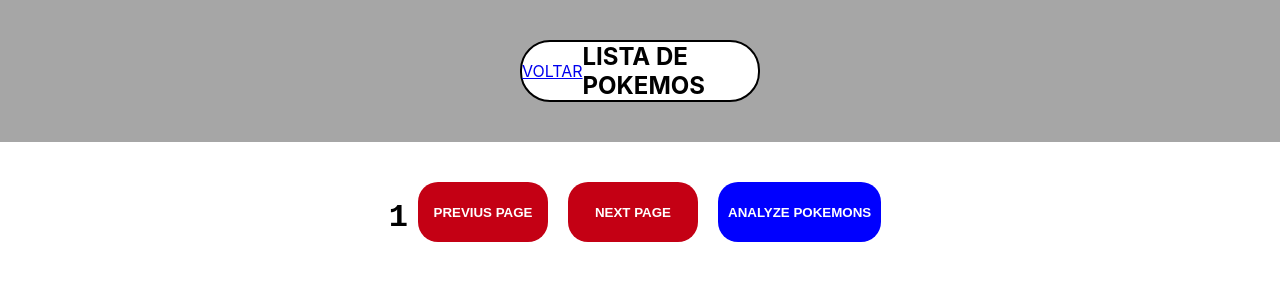
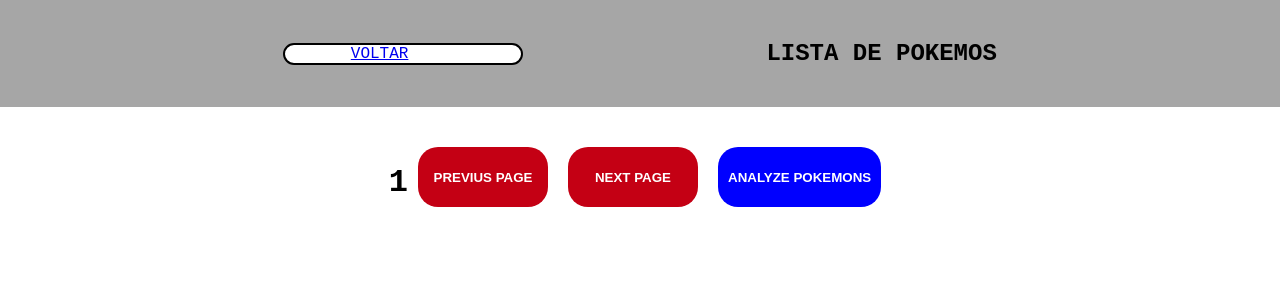
Before and after one commit to ferrariflaviaa/Projeto-Pokdex-, a React (Create React App) app: page /pokedex in a window 1280 px wide. Shown: the top 300 px of the page. Built offline with nearby package versions, Linux system fonts and the light colour scheme.

Commit message:
atualizando o  header

```diff
--- a/src/components/Header/index.js
+++ b/src/components/Header/index.js
@@ -1,6 +1,6 @@
 import { Link, useNavigate } from 'react-router-dom'
-import { PokedexContext, usePokedex} from '../../context';
-import  {Containerr, Empty, StyleB } from'./styled.js'
+import { PokedexContext, usePokedex } from '../../context';
+import { Containerr, Empty, StyleB, StyleList } from './styled.js'
 
 export default function Header({ routeName }) {
 
@@ -15,23 +15,49 @@ export default function Header({ routeName }) {
     return (
         <Containerr>
             {routeName === "home" ? (
+                <>
+                    <StyleList>
+                        {/* <Link to='/pokedex'>VER MINHA POKEDEX</Link> */}
+                        <h2>LISTA DE POKEMOS</h2>
+                        <Empty />
+                    </StyleList>
                     <StyleB>
                         <Link to='/pokedex'>VER MINHA POKEDEX</Link>
+                        {/* <h2>LISTA DE POKEMOS</h2> */}
+                        <Empty />
+                    </StyleB>
+                </>
+            ) : routeName === 'pokedex' ? (
+                <>
+                    <StyleB>
+                        <Link to='/'>VOLTAR</Link>
+                        {/* <h2>Seus POKEMOS</h2> */}
+                        <Empty />
+
+                    </StyleB>
+                    <StyleList>
+                        {/* <Link to='/'>VOLTAR</Link> */}
                         <h2>LISTA DE POKEMOS</h2>
                         <Empty />
-                </StyleB>
-            ) : routeName === 'pokedex' ? (
+                    </StyleList>
+                </>
+            ) : routeName === 'details' ? (
+                <>
                     <StyleB>
                         <Link to='/'>VOLTAR</Link>
+                        {/* <h2>LISTA DE POKEMOS</h2> */}
+                        {/* <button onClick={() => navigateToPokedex(pokemonSelected)}>ADICIONAR/REMOVER DA POKEDEX</button> */}
+                    </StyleB>
+                    <StyleList>
+                        {/* <Link to='/'>VOLTAR</Link> */}
                         <h2>LISTA DE POKEMOS</h2>
-                    <Empty/>
-                </StyleB>
-            ) : routeName === 'details' ? (
+                        {/* <button onClick={() => navigateToPokedex(pokemonSelected)}>ADICIONAR/REMOVER DA POKEDEX</button> */}
+                    </StyleList>
                     <StyleB>
-                    <Link to='/' >VOLTAR</Link>
-                    <h2>LISTA DE POKEMOS</h2>
-                    <button onClick={() => navigateToPokedex(pokemonSelected)}>ADICIONAR/REMOVER DA POKEDEX</button>
-                </StyleB>
+                        {/* <Link to='/'>VOLTAR</Link> */}
+                        {/* <h2>LISTA DE POKEMOS</h2> */}
+                        <a onClick={() => navigateToPokedex(pokemonSelected)}>ADICIONAR/REMOVER DA POKEDEX</a>
+                    </StyleB></>
             ) : (
                 <></>
             )}
--- a/src/components/Header/styled.js
+++ b/src/components/Header/styled.js
@@ -7,6 +7,7 @@ export const Containerr = styled.div `
     justify-content: space-evenly;
     background-color: rgb(166, 166, 166);
     padding: 40px;
+    font-family: 'Courier New', Courier, monospace;
     width: 100%;
 `
 
@@ -25,9 +26,9 @@ export const Empty = styled.div`
     width: 20%;
 `
 export const  StyleB = styled.div `
-background-color: rgb(255, 255, 255);
+    background-color: rgb(255, 255, 255);
     width: 20%;
-    /* height: 30px; */
+    min-width: 160px;
     border-radius: 30px;
     cursor: pointer;
     border: 0px;
@@ -35,17 +36,28 @@ background-color: rgb(255, 255, 255);
     display: flex;
     justify-content: center;
     align-items: center;
+    text-align: center;
     color: black;
     border: 2px solid black;
 
-    &hover{
-        background-color: rgb(79, 79, 79);
-        color:#FFFF;
+    a{
+        display: flex;
+        align-items: center;
+        font-size: 1rem;
+        text-align: center;
+
+        &hover{
+            background-color: #F50014;
+            color:#ffff;
+        }
     }
 
-    button{
-    border-radius: 20px;
-    /* padding-left: 220px; */
-    padding-top: 35px;
-}
+
 `
+export const StyleList = styled.h1`
+    text-align: center;
+    font-size: 1rem;
+    /* left: 100px; */
+
+
+`
--- a/src/components/ListPokedex/styled.js
+++ b/src/components/ListPokedex/styled.js
@@ -1,16 +1,4 @@
 import styled from "styled-components";
-
-/* .Container {
-    display: grid;
-    grid-template-columns: repeat(auto-fill, minmax(280px, 1fr));
-    gap: 30px;
-    padding: 90px;
-    padding-left: 90px;
-    padding-right: 90px;
-    align-items: center;
-    /* justify-content: center; */
-    /* justify-items: center;
-} */
 
 export const Container = styled.div`
     display: grid;
@@ -41,6 +29,7 @@ export const ButtonT = styled.button`
         background-color: #C40014;
         color: #fff;
         font-weight: bold;
+        cursor: pointer;
     &hover{
         background-color: #FF0016;
         color: #fff;
--- a/src/components/ListPokemons/style.js
+++ b/src/components/ListPokemons/style.js
@@ -19,6 +19,7 @@ export const PageContainer = styled.div`
     padding-top: 40px;
     width: 100%;
     font-family: 'Courier New', Courier, monospace;
+    cursor: pointer;
     /* height: 10px; */
     /* button{
         min-width: 130px;
@@ -46,6 +47,7 @@ export const ButtonT = styled.button`
         background-color: #C40014;
         color: #fff;
         font-weight: bold;
+        cursor: pointer;
     &hover{
         background-color: #FF0016;
         color: #fff;
```
Lines whose indentation alone changed are shown as unchanged.
